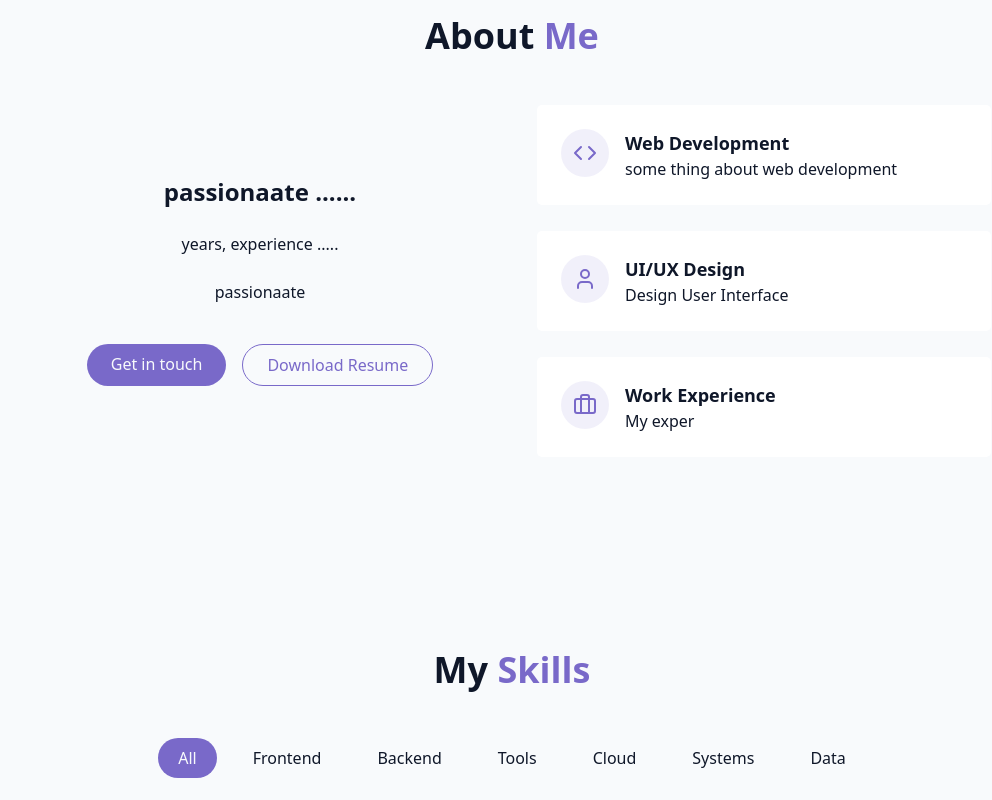
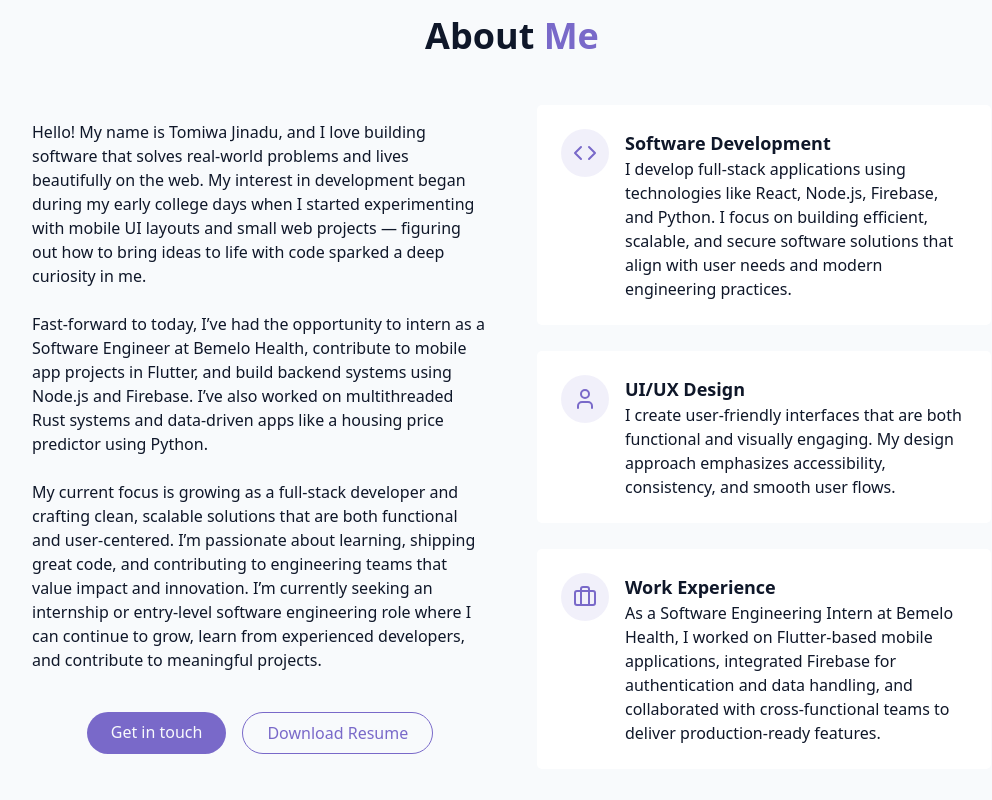
Before and after one commit to Tomiwajin/TomiwaJinadu-Portfolio-V1, a React (Vite) app: page / in a window 1280 px wide. Shown: the part 880-1680 px from the top of the page, without its empty margins (128-1120 px from the left). Built offline with nearby package versions, Linux system fonts and the light colour scheme.

Commit message:
Updated aboutme section

```diff
--- a/src/Components/AboutSection.jsx
+++ b/src/Components/AboutSection.jsx
@@ -3,18 +3,40 @@ import { Briefcase, Code, User } from "lucide-react";
 export const AboutSection = () => {
   return (
     <section id="about" className="py-24 px-4 relative">
-      {" "}
       <div className="container mx-auto max-w-5xl">
         <h2 className="text 3xl md:text-4xl font-bold mb-12 text-center">
           About<span className="text-primary"> Me</span>
         </h2>
+
         <div className="grid grid-cols-1 md:grid-cols-2 gap-12 items-center">
           <div className="space-y-6">
-            <h3 className="text-2xl font-semibold"> passionaate ......</h3>
+            <p className="text-muted-foreground text-left">
+              Hello! My name is Tomiwa Jinadu, and I love building software that
+              solves real-world problems and lives beautifully on the web. My
+              interest in development began during my early college days when I
+              started experimenting with mobile UI layouts and small web
+              projects — figuring out how to bring ideas to life with code
+              sparked a deep curiosity in me.
+            </p>
 
-            <p className="text-muted-foreground ">years, experience .....</p>
+            <p className="text-muted-foreground text-left">
+              Fast-forward to today, I’ve had the opportunity to intern as a
+              Software Engineer at Bemelo Health, contribute to mobile app
+              projects in Flutter, and build backend systems using Node.js and
+              Firebase. I’ve also worked on multithreaded Rust systems and
+              data-driven apps like a housing price predictor using Python.
+            </p>
 
-            <p className="text-muted-foreground "> passionaate</p>
+            <p className="text-muted-foreground text-left">
+              My current focus is growing as a full-stack developer and crafting
+              clean, scalable solutions that are both functional and
+              user-centered. I’m passionate about learning, shipping great code,
+              and contributing to engineering teams that value impact and
+              innovation. I’m currently seeking an internship or entry-level
+              software engineering role where I can continue to grow, learn from
+              experienced developers, and contribute to meaningful projects.
+            </p>
+
             <div className="flex flex-col sm:flex-row gap-4 pt-4 justify-center">
               <a href="#contact" className="cosmic-button">
                 Get in touch
@@ -35,31 +57,48 @@ export const AboutSection = () => {
                   <Code className="h-6 w-6 text-primary" />
                 </div>
                 <div className="text-left">
-                  <h4 className=" font-semibold text-lg">Web Development</h4>
-                  <p>some thing about web development</p>
+                  <h4 className="font-semibold text-lg">
+                    Software Development
+                  </h4>
+                  <p>
+                    I develop full-stack applications using technologies like
+                    React, Node.js, Firebase, and Python. I focus on building
+                    efficient, scalable, and secure software solutions that
+                    align with user needs and modern engineering practices.
+                  </p>
                 </div>
               </div>
             </div>
+
             <div className="gradient-border p-6 card-hover">
               <div className="flex items-start gap-4">
                 <div className="p-3 rounded-full bg-primary/10">
                   <User className="h-6 w-6 text-primary" />
                 </div>
                 <div className="text-left">
-                  <h4 className=" font-semibold text-lg">UI/UX Design</h4>
-                  <p>Design User Interface</p>
+                  <h4 className="font-semibold text-lg">UI/UX Design</h4>
+                  <p>
+                    I create user-friendly interfaces that are both functional
+                    and visually engaging. My design approach emphasizes
+                    accessibility, consistency, and smooth user flows.
+                  </p>
                 </div>
-              </div>{" "}
+              </div>
             </div>
+
             <div className="gradient-border p-6 card-hover">
-              {" "}
               <div className="flex items-start gap-4">
                 <div className="p-3 rounded-full bg-primary/10">
                   <Briefcase className="h-6 w-6 text-primary" />
                 </div>
                 <div className="text-left">
-                  <h4 className=" font-semibold text-lg">Work Experience</h4>
-                  <p>My exper</p>
+                  <h4 className="font-semibold text-lg">Work Experience</h4>
+                  <p>
+                    As a Software Engineering Intern at Bemelo Health, I worked
+                    on Flutter-based mobile applications, integrated Firebase
+                    for authentication and data handling, and collaborated with
+                    cross-functional teams to deliver production-ready features.
+                  </p>
                 </div>
               </div>
             </div>
```
